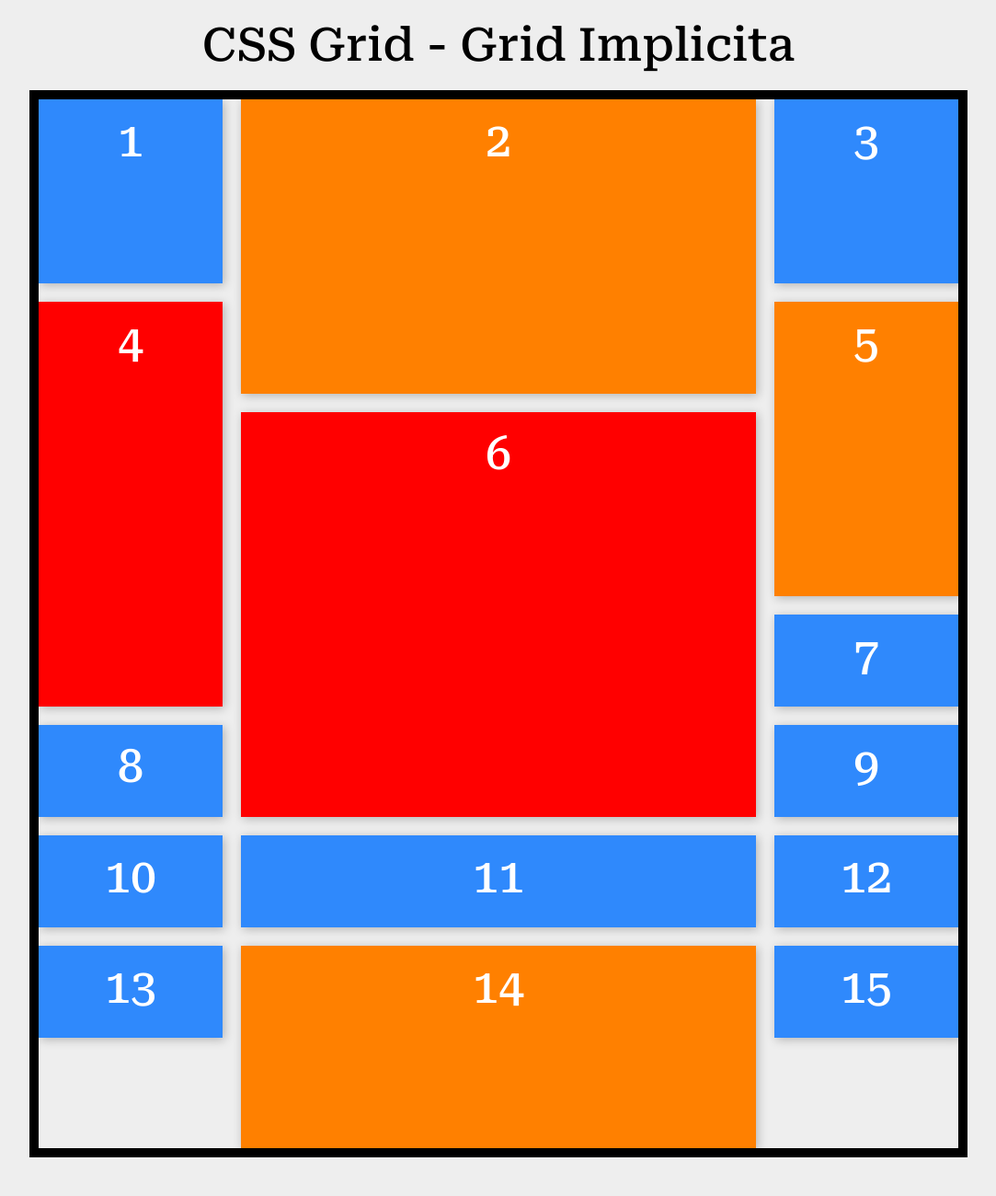
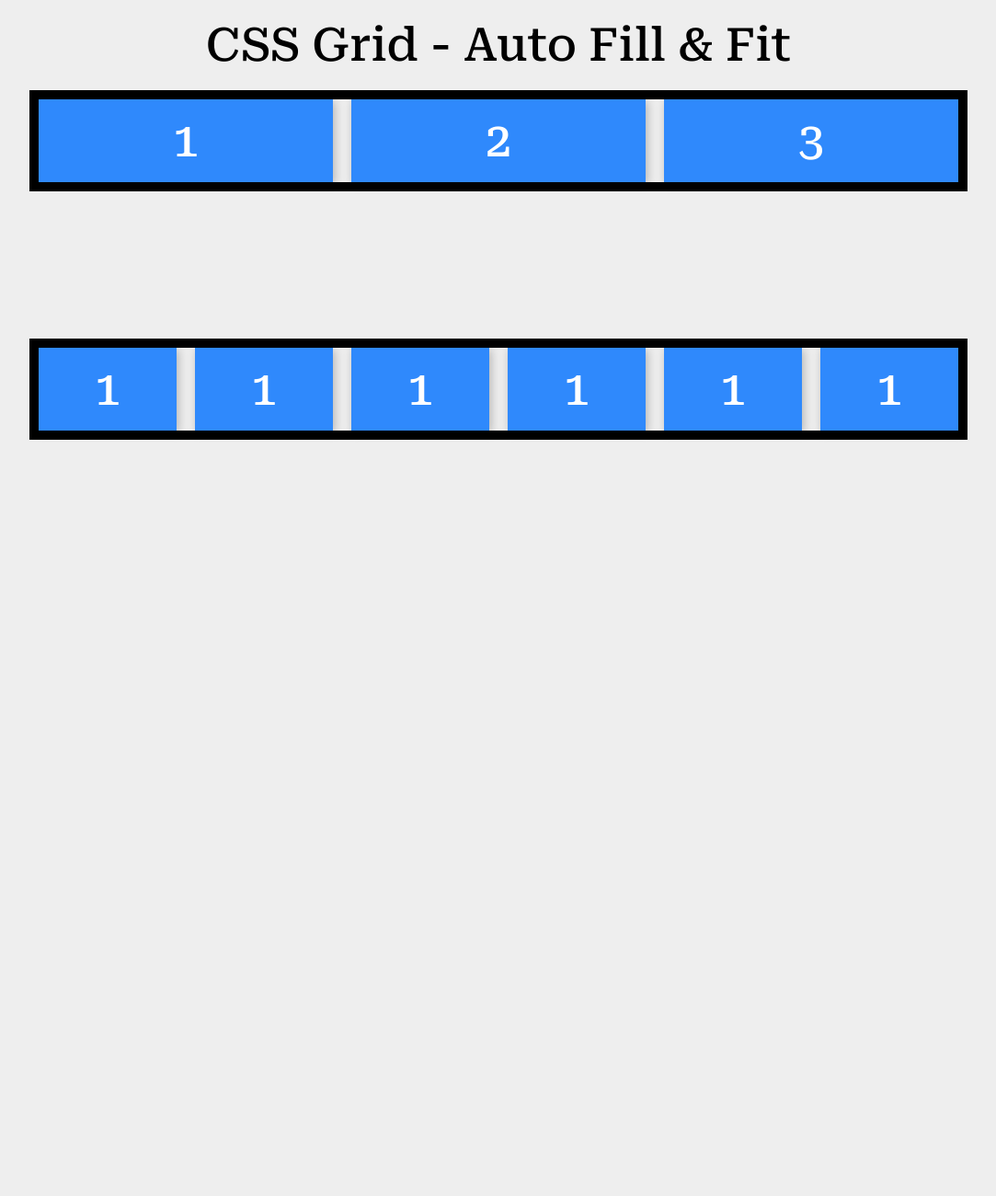
Before and after one commit to Bandu19/Curso_CSS_GRID, a website built with webpack: page src/index.html in a window 1280 px wide. Shown: the top 1300 px of the page at 92% size, without its empty margins (98-1181 px from the left). After the commit the page ends 800 px from the top, so only its background shows below. Built offline with nearby package versions, Linux system fonts and the light colour scheme.

Commit message:
CSS GRID 9 'Auto Fill & Fit'

```diff
--- /dev/null
+++ b/src/css/auto-fill-fit.css
@@ -0,0 +1,16 @@
+.content {
+  display: grid;
+  gap: 20px;
+  /* En caso de que tengas muchos "DIV" se ocupa fill
+  grid-template-columns: repeat(auto-fill, minmax(100px, 1fr));
+  */
+  /* En caso de que tengas pocos "DIV" se ocupa fit*/
+  grid-template-columns: repeat(auto-fit, minmax(100px, 1fr));
+}
+
+.content2 {
+  display: grid;
+  gap: 20px;
+
+  grid-template-columns: repeat(auto-fill, minmax(150px, 1fr));
+}
--- a/src/index.html
+++ b/src/index.html
@@ -12,31 +12,24 @@
     />
     <!--TENGO QUE QUITARLO DESPUES-->
     <link rel="stylesheet" href="./styles.css" />
-    <link rel="stylesheet" href="../src/css/grid-implicita.css" />
-    <title>CSS Grid - Grid Implicita</title>
+    <link rel="stylesheet" href="../src/css/auto-fill-fit.css" />
+    <title>CSS Grid - Auto Fill & Fit</title>
   </head>
 
   <body>
     <div class="header">
-      <p>CSS Grid - Grid Implicita</p>
+      <p>CSS Grid - Auto Fill & Fit</p>
     </div>
 
     <div class="content">
       <div>1</div>
-      <div class="span2">2</div>
+      <div>2</div>
       <div>3</div>
-      <div class="span3">4</div>
-      <div class="span2">5</div>
-      <div class="span3">6</div>
-      <div>7</div>
-      <div>8</div>
-      <div>9</div>
-      <div>10</div>
-      <div>11</div>
-      <div>12</div>
-      <div>13</div>
-      <div class="span2">14</div>
-      <div>15</div>
+      <!-- <div>4</div>
+      <div>4</div>
+      <div>4</div>
+      <div>4</div>
+      <div>4</div> -->
     </div>
 
     <div class="content2">
```
